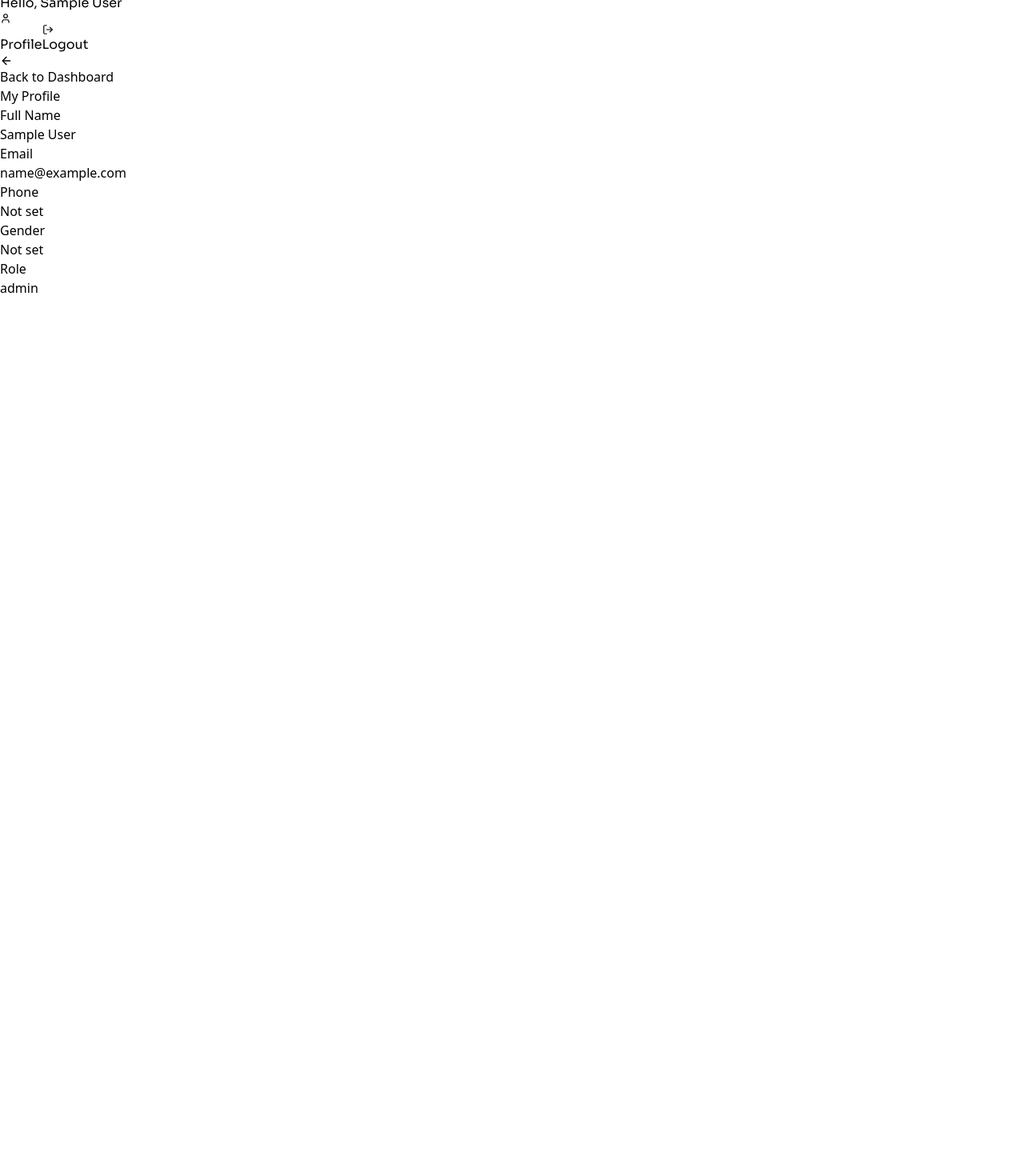
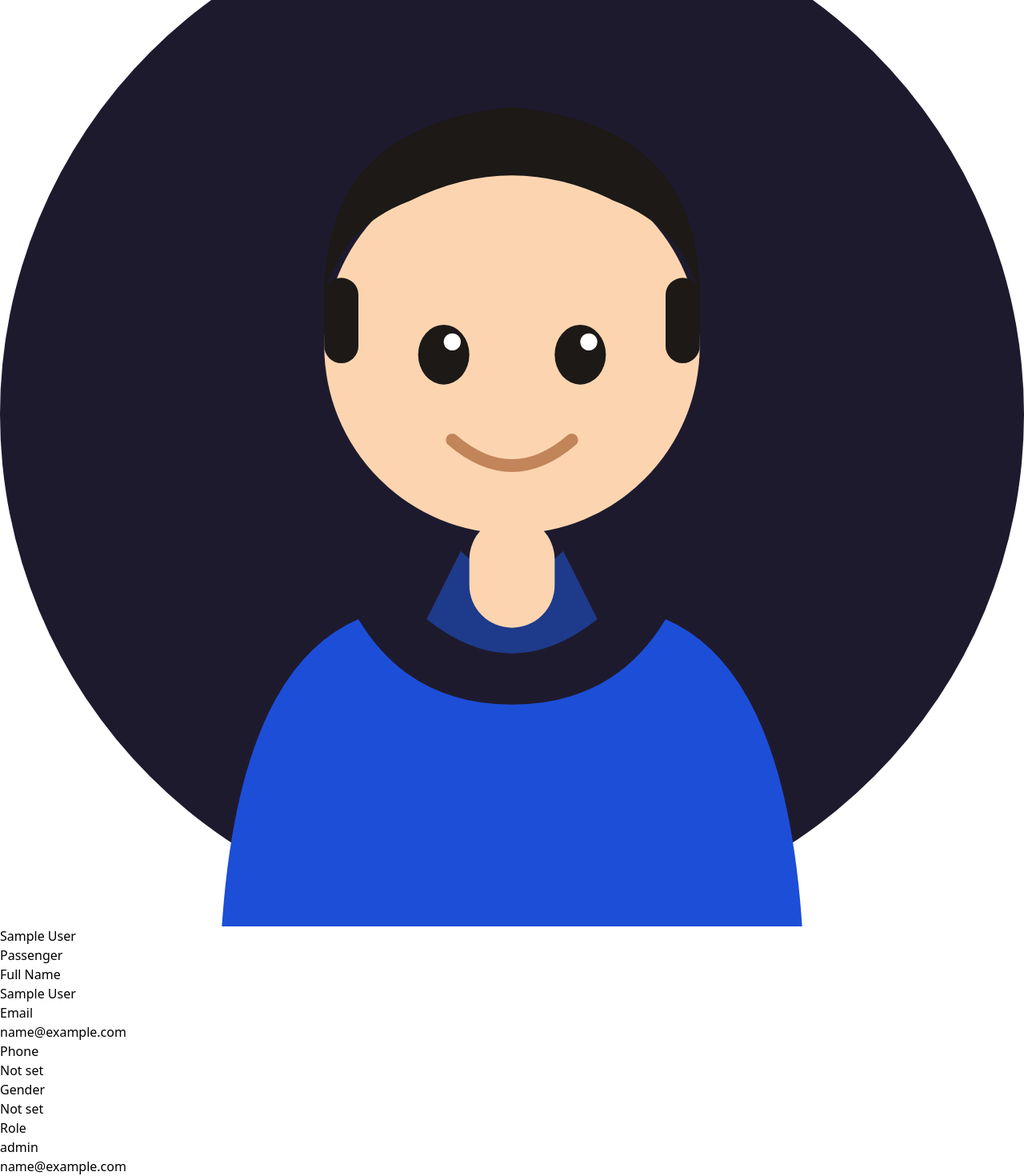
Before and after one commit to FatimaAsif1126/CampusRide, a React app in the folder frontend/: page /profile in a window 1280 px wide. Shown: the part 146-1616 px from the top of the page at 80% size. Before the commit the page ends 800 px from the top, so only its background shows below. Built offline with nearby package versions, Linux system fonts and the light colour scheme; sample sign-in values are in the browser's storage; the HTML template or start-up script is replaced by a standard one.

Commit message:
Adding navbar to bokkings page, Fixing the profile page

```diff
--- a/frontend/src/components/Navbar.jsx
+++ b/frontend/src/components/Navbar.jsx
@@ -1,6 +1,6 @@
 import React from 'react';
 import { Link, useNavigate } from 'react-router-dom';
-import { LogOut, User, Calendar, Search, Wallet } from 'lucide-react';
+import { LogOut, User, Calendar, Search, Wallet, LayoutDashboard } from 'lucide-react';
 
 function Navbar() {
     const navigate = useNavigate();
@@ -31,6 +31,11 @@ function Navbar() {
 
                 {/* Center nav links */}
                 <div className="flex items-center gap-2">
+                    <Link to="/dashboard"
+    className="flex items-center gap-1.5 text-sm text-zinc-400 hover:text-purple-300 transition-colors px-3 py-1.5 rounded-xl hover:bg-purple-900/20">
+    <LayoutDashboard size={14} />
+    Dashboard
+</Link>
                     <Link to="/my-bookings"
                         className="flex items-center gap-1.5 text-sm text-zinc-400 hover:text-purple-300 transition-colors px-3 py-1.5 rounded-xl hover:bg-purple-900/20">
                         <Calendar size={14} />
--- a/frontend/src/pages/profile.jsx
+++ b/frontend/src/pages/profile.jsx
@@ -1,58 +1,164 @@
-import Navbar from '../components/Navbar';
 import { useNavigate } from 'react-router-dom';
-import { ArrowLeft } from 'lucide-react';
+import { X } from 'lucide-react';
+
+function getAvatarConfig(user) {
+    const role = (user.role || '').toLowerCase();
+    const gender = (user.gender || '').toLowerCase();
+
+    if (role === 'driver' || role === 'ride') {
+        return {
+            svg: (
+                <svg viewBox="0 0 120 120" fill="none" xmlns="http://www.w3.org/2000/svg" className="w-full h-full">
+                    <circle cx="60" cy="60" r="60" fill="#1e1a2e" />
+                    <ellipse cx="60" cy="105" rx="34" ry="22" fill="#6d28d9" />
+                    <path d="M48 90 Q60 100 72 90 L68 82 Q60 88 52 82 Z" fill="#4c1d95" />
+                    <circle cx="60" cy="52" r="22" fill="#fcd5b0" />
+                    <path d="M38 48 Q38 28 60 26 Q82 28 82 48 Q78 36 60 36 Q42 36 38 48Z" fill="#1c1917" />
+                    <rect x="36" y="42" width="48" height="8" rx="4" fill="#7c3aed" />
+                    <rect x="32" y="44" width="56" height="5" rx="2.5" fill="#6d28d9" />
+                    <ellipse cx="52" cy="53" rx="3" ry="3.5" fill="#1c1917" />
+                    <ellipse cx="68" cy="53" rx="3" ry="3.5" fill="#1c1917" />
+                    <circle cx="53" cy="51.5" r="1" fill="white" />
+                    <circle cx="69" cy="51.5" r="1" fill="white" />
+                    <path d="M53 62 Q60 68 67 62" stroke="#c2855a" strokeWidth="1.5" fill="none" strokeLinecap="round" />
+                    <circle cx="60" cy="95" r="14" stroke="#a78bfa" strokeWidth="3" fill="none" />
+                    <circle cx="60" cy="95" r="4" fill="#a78bfa" />
+                    <line x1="60" y1="81" x2="60" y2="91" stroke="#a78bfa" strokeWidth="2.5" strokeLinecap="round" />
+                    <line x1="60" y1="99" x2="60" y2="109" stroke="#a78bfa" strokeWidth="2.5" strokeLinecap="round" />
+                    <line x1="46" y1="95" x2="56" y2="95" stroke="#a78bfa" strokeWidth="2.5" strokeLinecap="round" />
+                    <line x1="64" y1="95" x2="74" y2="95" stroke="#a78bfa" strokeWidth="2.5" strokeLinecap="round" />
+                </svg>
+            ),
+            label: 'Driver',
+            accent: 'from-violet-600 to-purple-800',
+            badge: 'bg-violet-500/20 text-violet-300 border border-violet-500/30',
+        };
+    }
+
+    if (gender === 'female' || gender === 'woman' || gender === 'f') {
+        return {
+            svg: (
+                <svg viewBox="0 0 120 120" fill="none" xmlns="http://www.w3.org/2000/svg" className="w-full h-full">
+                    <circle cx="60" cy="60" r="60" fill="#1e1a2e" />
+                    <path d="M26 120 Q30 88 42 82 Q50 96 60 96 Q70 96 78 82 Q90 88 94 120Z" fill="#be185d" />
+                    <ellipse cx="42" cy="82" rx="10" ry="6" fill="#fcd5b0" />
+                    <ellipse cx="78" cy="82" rx="10" ry="6" fill="#fcd5b0" />
+                    <rect x="55" y="72" width="10" height="14" rx="5" fill="#fcd5b0" />
+                    <circle cx="60" cy="52" r="22" fill="#fcd5b0" />
+                    <path d="M38 50 Q36 72 40 88 Q44 76 42 64 Q40 56 38 50Z" fill="#7c2d12" />
+                    <path d="M82 50 Q84 72 80 88 Q76 76 78 64 Q80 56 82 50Z" fill="#7c2d12" />
+                    <path d="M38 46 Q38 26 60 24 Q82 26 82 46 Q78 34 60 34 Q42 34 38 46Z" fill="#7c2d12" />
+                    <ellipse cx="52" cy="52" rx="3" ry="3.5" fill="#1c1917" />
+                    <ellipse cx="68" cy="52" rx="3" ry="3.5" fill="#1c1917" />
+                    <circle cx="53" cy="50.5" r="1" fill="white" />
+                    <circle cx="69" cy="50.5" r="1" fill="white" />
+                    <path d="M49 49 L47 47M52 48 L51 46M55 49 L55 47" stroke="#1c1917" strokeWidth="1" strokeLinecap="round" />
+                    <path d="M65 49 L63 47M68 48 L67 46M71 49 L71 47" stroke="#1c1917" strokeWidth="1" strokeLinecap="round" />
+                    <path d="M53 61 Q60 67 67 61" stroke="#c2855a" strokeWidth="1.5" fill="none" strokeLinecap="round" />
+                    <circle cx="38" cy="56" r="2.5" fill="#f472b6" />
+                    <circle cx="82" cy="56" r="2.5" fill="#f472b6" />
+                </svg>
+            ),
+            label: 'Passenger',
+            accent: 'from-pink-600 to-rose-800',
+            badge: 'bg-pink-500/20 text-pink-300 border border-pink-500/30',
+        };
+    }
+
+    // Default: male
+    return {
+        svg: (
+            <svg viewBox="0 0 120 120" fill="none" xmlns="http://www.w3.org/2000/svg" className="w-full h-full">
+                <circle cx="60" cy="60" r="60" fill="#1e1a2e" />
+                <path d="M26 120 Q28 90 42 84 Q48 94 60 94 Q72 94 78 84 Q92 90 94 120Z" fill="#1d4ed8" />
+                <path d="M50 84 Q60 92 70 84 L66 76 Q60 82 54 76Z" fill="#1e3a8a" />
+                <rect x="55" y="72" width="10" height="13" rx="5" fill="#fcd5b0" />
+                <circle cx="60" cy="52" r="22" fill="#fcd5b0" />
+                <path d="M38 46 Q38 26 60 24 Q82 26 82 46 Q80 38 72 35 Q66 32 60 32 Q54 32 48 35 Q40 38 38 46Z" fill="#1c1917" />
+                <rect x="38" y="44" width="4" height="10" rx="2" fill="#1c1917" />
+                <rect x="78" y="44" width="4" height="10" rx="2" fill="#1c1917" />
+                <ellipse cx="52" cy="53" rx="3" ry="3.5" fill="#1c1917" />
+                <ellipse cx="68" cy="53" rx="3" ry="3.5" fill="#1c1917" />
+                <circle cx="53" cy="51.5" r="1" fill="white" />
+                <circle cx="69" cy="51.5" r="1" fill="white" />
+                <path d="M53 63 Q60 69 67 63" stroke="#c2855a" strokeWidth="1.5" fill="none" strokeLinecap="round" />
+            </svg>
+        ),
+        label: 'Passenger',
+        accent: 'from-blue-600 to-indigo-800',
+        badge: 'bg-blue-500/20 text-blue-300 border border-blue-500/30',
+    };
+}
+
+function Field({ label, value }) {
+    return (
+        <div className="flex items-start gap-4 py-4 border-b border-white/5 last:border-0">
+            <div className="flex-1 min-w-0">
+                <p className="text-xs font-semibold uppercase tracking-widest text-zinc-500 mb-0.5">{label}</p>
+                <p className="text-white text-base truncate">
+                    {value || <span className="text-zinc-600 italic text-sm">Not set</span>}
+                </p>
+            </div>
+        </div>
+    );
+}
 
 function Profile() {
     const navigate = useNavigate();
     const user = JSON.parse(localStorage.getItem('user') || '{}');
+    const avatar = getAvatarConfig(user);
 
     return (
-        <>
-            <Navbar />
-            <div className="min-h-screen bg-[#0e0c15] p-8">
-                <div className="max-w-md mx-auto bg-white/5 border border-white/10 backdrop-blur-xl rounded-3xl p-8">
-                    {/* Back button */}
+        <div className="fixed inset-0 z-50 bg-[#0a0812] flex items-center justify-center p-4 overflow-y-auto">
+
+            {/* Ambient glow */}
+            <div className={`absolute inset-0 bg-gradient-to-br ${avatar.accent} opacity-5 pointer-events-none`} />
+            <div className="absolute top-1/4 left-1/2 -translate-x-1/2 w-96 h-96 rounded-full blur-[120px] opacity-10 bg-violet-500 pointer-events-none" />
+
+            {/* Close button */}
             <button
                 onClick={() => navigate('/dashboard')}
-                        className="mb-4 flex items-center gap-2 text-purple-400 hover:text-purple-300 transition"
+                className="fixed top-5 right-5 z-50 flex items-center justify-center w-10 h-10 rounded-full bg-white/5 border border-white/10 text-zinc-400 hover:text-white hover:bg-white/10 hover:border-white/20 transition-all duration-200 backdrop-blur-sm"
+                aria-label="Close profile"
             >
-                        <ArrowLeft size={16} />
-                        Back to Dashboard
+                <X size={18} />
             </button>
 
-                    <h1 className="text-2xl font-bold text-white mb-6">My Profile</h1>
+            {/* Card */}
+            <div className="relative w-full max-w-sm">
 
-                    <div className="space-y-4">
-                        <div>
-                            <label className="text-zinc-500 text-sm">Full Name</label>
-                            <p className="text-white text-lg">{user.name || 'Not set'}</p>
+                {/* Avatar section */}
+                <div className="flex flex-col items-center mb-6">
+                    <div className={`relative p-1 rounded-full bg-gradient-to-br ${avatar.accent} mb-4 shadow-lg`}>
+                        <div className="w-28 h-28 rounded-full overflow-hidden bg-[#1e1a2e] border-2 border-[#0a0812]">
+                            {avatar.svg}
+                        </div>
+                        {/* Online dot */}
+                        <span className="absolute bottom-1.5 right-1.5 w-4 h-4 bg-emerald-400 rounded-full border-2 border-[#0a0812]" />
                     </div>
 
-                        <div>
-                            <label className="text-zinc-500 text-sm">Email</label>
-                            <p className="text-white text-lg">{user.email || 'Not set'}</p>
+                    <h1 className="text-2xl font-bold text-white tracking-tight mb-1">
+                        {user.name || 'Anonymous'}
+                    </h1>
+                    <span className={`text-xs font-semibold uppercase tracking-widest px-3 py-1 rounded-full ${avatar.badge}`}>
+                        {avatar.label}
+                    </span>
                 </div>
 
-                        <div>
-                            <label className="text-zinc-500 text-sm">Phone</label>
-                            <p className="text-white text-lg">{user.phone || 'Not set'}</p>
+                {/* Info card */}
+                <div className="bg-white/[0.04] border border-white/[0.08] backdrop-blur-xl rounded-3xl px-6 pt-2 pb-4">
+                    <Field label="Full Name" value={user.name} />
+                    <Field label="Email" value={user.email} />
+                    <Field label="Phone" value={user.phone} />
+                    <Field label="Gender" value={user.gender} />
+                    <Field label="Role" value={user.role} />
                 </div>
 
-                        <div>
-                            <label className="text-zinc-500 text-sm">Gender</label>
-                            <p className="text-white text-lg">{user.gender || 'Not set'}</p>
-                        </div>
-
-                        <div>
-                            <label className="text-zinc-500 text-sm">Role</label>
-                            <p className="text-white text-lg">{user.role || 'Not set'}</p>
+                <p className="text-center text-zinc-700 text-xs mt-5 tracking-wide">
+                    {user.email || 'No email on record'}
+                </p>
             </div>
         </div>
-
-                    {/* Edit Profile button removed */}
-                </div>
-            </div>
-        </>
     );
 }
 
```
Also changed, not shown: frontend/src/pages/MyBookings.jsx (+8 -4 lines). Lines whose indentation alone changed are shown as unchanged.
